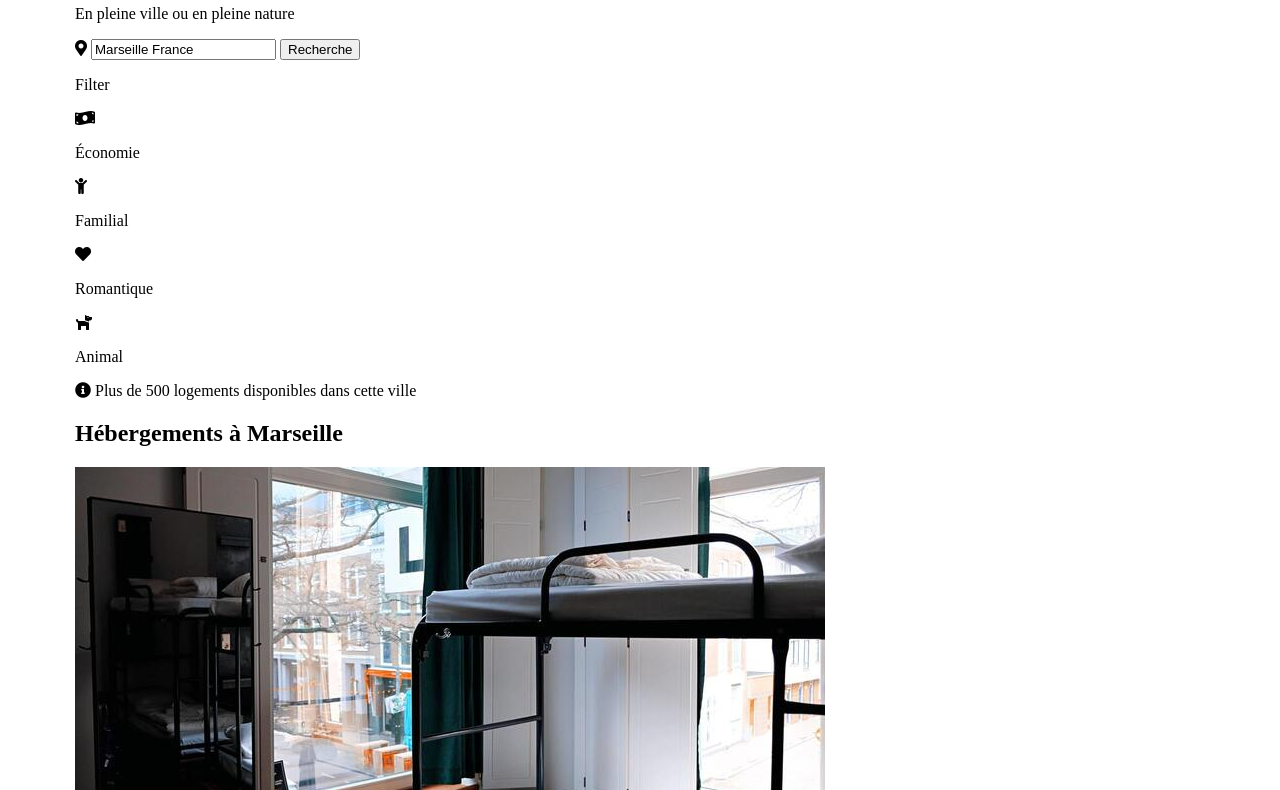
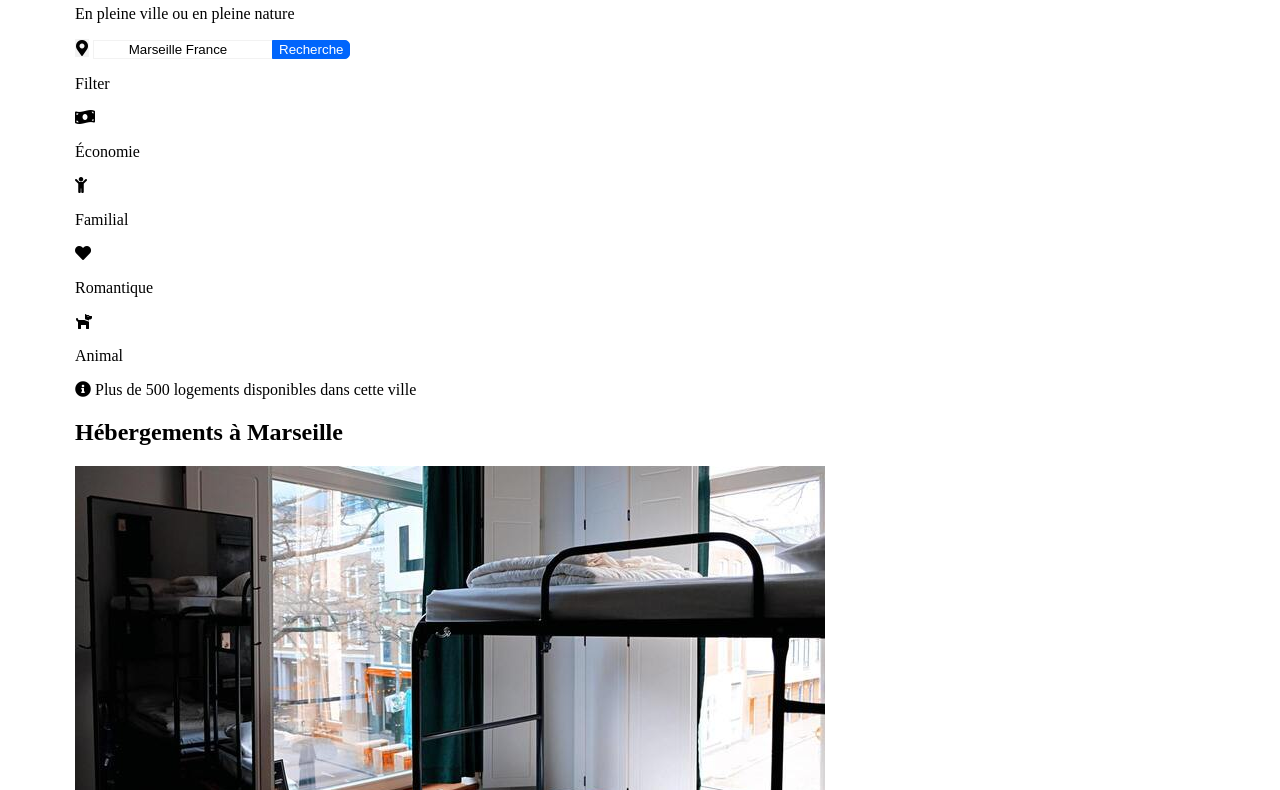
Before and after one commit to developor45ju/JulienHeng_2_30082021, a plain HTML site: page index.html in a window 1280 px wide. Shown: the part 237-1027 px from the top of the page. Drawn offline with Linux system fonts and the light colour scheme.

Commit message:
Ajout du stylisement du formulaire

```diff
--- a/index.html
+++ b/index.html
@@ -25,7 +25,7 @@
                 <p>En pleine ville ou en pleine nature</p>
 
             <form action="#" method="post">
-                <i class="fas fa-map-marker-alt"></i>
+                <i class="fas fa-map-marker-alt" id="icon_localisation"></i>
                 <input type="search" value="Marseille France" name="champ_recherche" id="champ_recherche" />
                 <input type="submit" value="Recherche" name="bouton_recherche" id="bouton_recherche" />
             </form>
--- a/style.css
+++ b/style.css
@@ -33,3 +33,18 @@ nav a:hover {
     font-weight: bold;
     border-top: none;
 }
+#champ_recherche, #icon_localisation {
+    border: 1px solid rgb(242, 242, 242);
+    text-align: center;
+}
+#bouton_recherche {
+    border: 1px solid rgb(0, 101, 252);
+    background-color: rgb(0, 101, 252);
+    border-radius: 0 5px 5px 0;
+    color: white;
+    position: relative;
+    right: 8px;
+}
+#icon_localisation {
+    background-color: rgb(242, 242, 242);
+}
```
